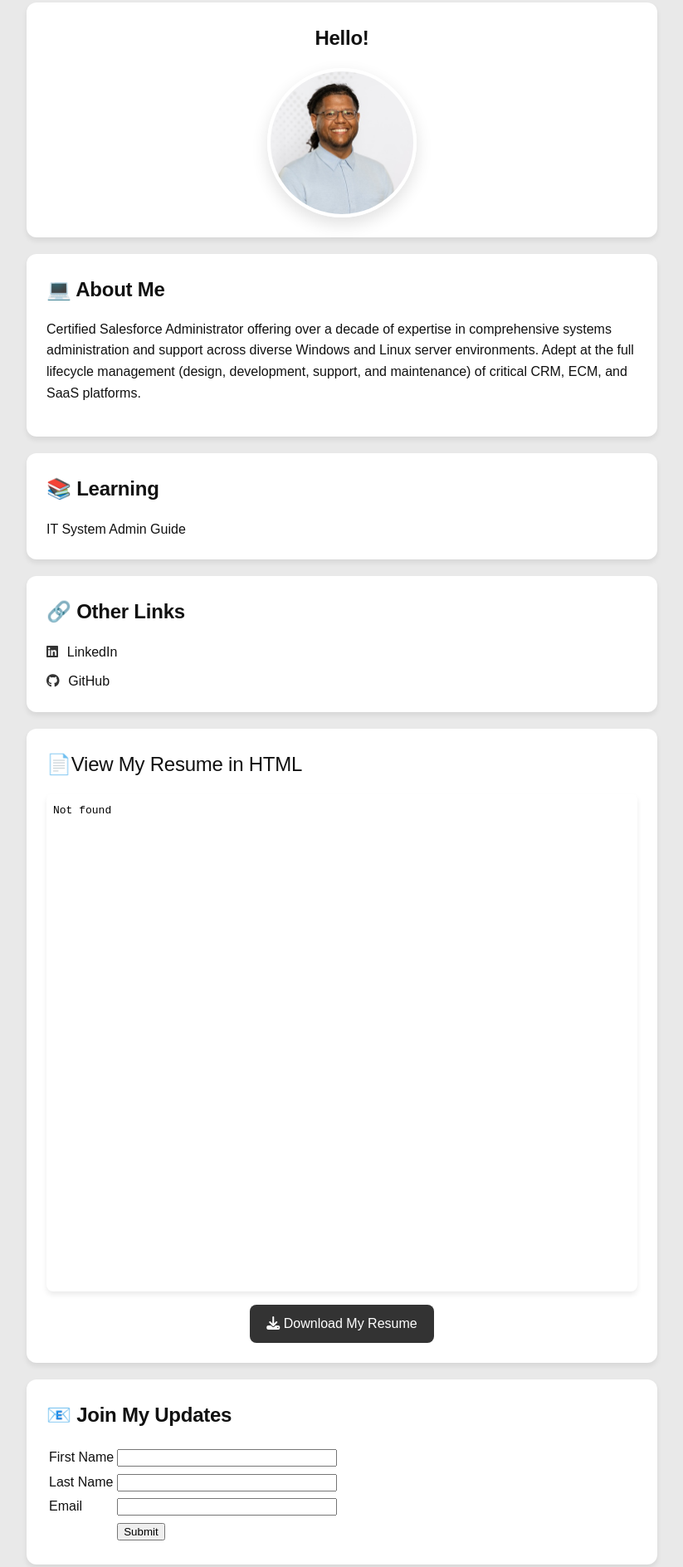
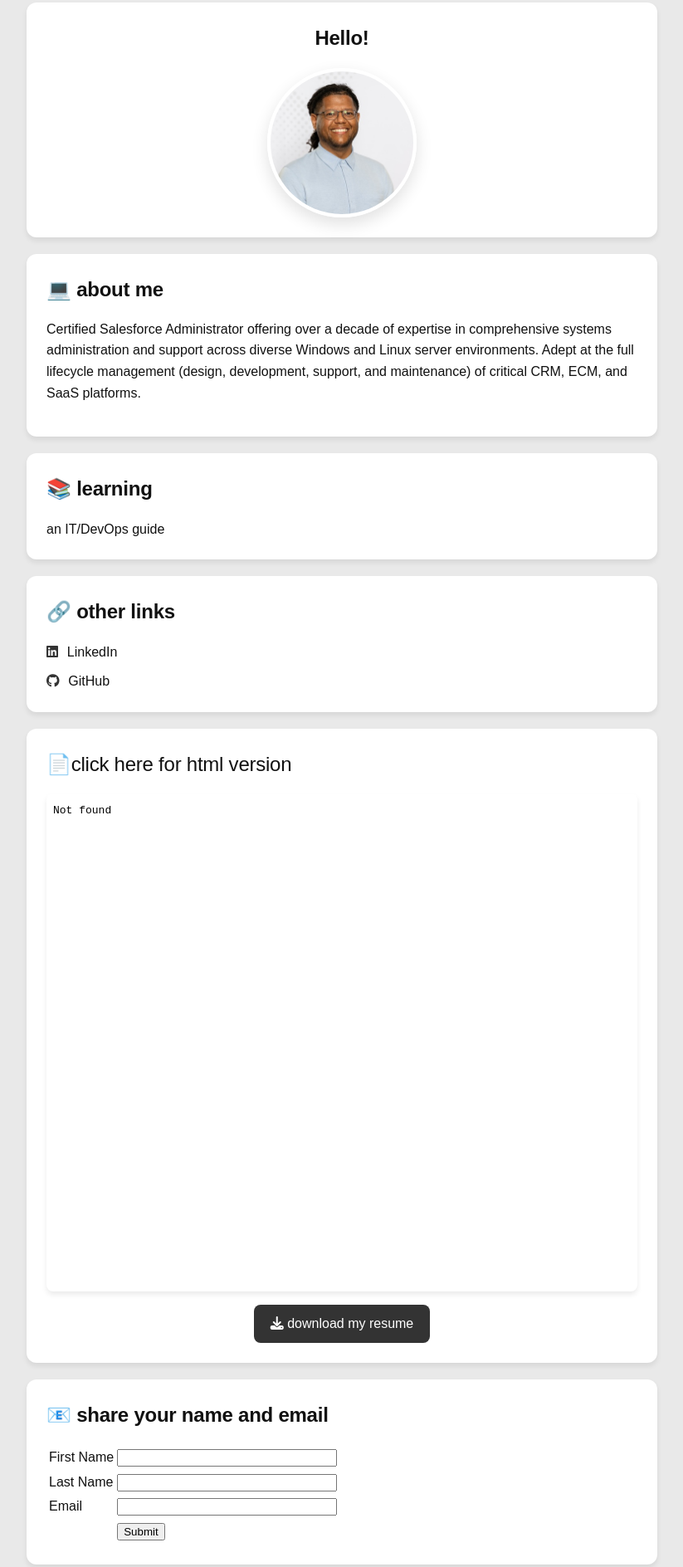
Before and after one commit to JuanVictoriano/juanvictoriano, a plain HTML site: page index.html in a window 1280 px wide. Shown: the part 238-2126 px from the top of the page at 83% size, without its empty margins (228-1051 px from the left). Drawn offline with Linux system fonts and the light colour scheme.

Commit message:
Update index.html
updated front-end ui

```diff
--- a/index.html
+++ b/index.html
@@ -16,10 +16,10 @@
 <body>
     <nav aria-label="Primary">
         <div class="nav-inner">
-            <a href="#about">About</a>
-            <a href="#learning">Learning</a>
-            <a href="#web_form_section">Contact Me</a>
-            <a href="#resume">Resume</a>
+            <a href="#about">about</a>
+            <a href="#learning">learning</a>
+            <a href="#web_form_section">contact me</a>
+            <a href="#resume">resume</a>
         </div>
     </nav>
     <header>
@@ -33,40 +33,40 @@
         </section>
 
         <section id="about" class="about-me no-select">
-            <h2>&#128187; About Me</h2>
+            <h2>&#128187; about me</h2>
             <p>Certified Salesforce Administrator offering over a decade of expertise in comprehensive systems administration and support across diverse Windows and Linux server environments. Adept at the full lifecycle management (design, development, support, and maintenance) of critical CRM, ECM, and SaaS platforms.</p>
         </section>
 
         <section id="learning" class="learning">
-            <h2>&#128218; Learning</h2>
+            <h2>&#128218; learning</h2>
             <ul>
-                <li><a href="https://juanvictoriano.github.io/juanvictoriano/cheat-sheet.html" target="_blank" rel="noopener noreferrer">IT System Admin Guide</a></li>
+                <li><a href="https://juanvictoriano.github.io/juanvictoriano/cheat-sheet.html" target="_blank" rel="noopener noreferrer">an IT/DevOps guide</a></li>
             </ul>
         </section>
         <!--<section id="contact" class="contact no-select">
-            <h2>&#128242; Contact Me</h2>
+            <h2>&#128242; contact me</h2>
             <ul>
                 <li><i class="fas fa-envelope" aria-hidden="true"></i> jvictoriano410@gmail.com</li>
                 <li><i class="fas fa-phone" aria-hidden="true"></i> 646-737-4915</li>
             </ul>
         </section>-->
         <section class="social">
-            <h2>&#128279; Other Links</h2>
+            <h2>&#128279; other links</h2>
             <ul>
                 <li><a href="https://www.linkedin.com/in/juanvictoriano" target="_blank" rel="noopener noreferrer"><i class="fab fa-linkedin" aria-hidden="true"></i> LinkedIn</a></li>
                 <li><a href="https://github.com/JuanVictoriano" target="_blank" rel="noopener noreferrer"><i class="fab fa-github" aria-hidden="true"></i> GitHub</a></li>
             </ul>
         </section>
         <section id="resume" class="resume">
-            <h2>&#128196;<a href="https://juanvictoriano.github.io/juanvictoriano/Juan_Victoriano_Resume.html" target="_blank" rel="noopener noreferrer">View My Resume in HTML</a></h2>
+            <h2>&#128196;<a href="https://juanvictoriano.github.io/juanvictoriano/Juan_Victoriano_Resume.html" target="_blank" rel="noopener noreferrer">click here for html version</a></h2>
             <iframe src="Juan_Victoriano_Resume.pdf"></iframe>
             <div class="download-resume">
-                <a href="Juan_Victoriano_Resume.pdf" download><i class="fas fa-download"></i> Download My Resume</a>
+                <a href="Juan_Victoriano_Resume.pdf" download><i class="fas fa-download"></i> download my resume</a>
             </div>
         </section>
         </section>
         <section id="web_form_section" class="web_form_section">
-            <h2>&#128231; Join My Updates</h2>
+            <h2>&#128231; share your name and email</h2>
             <div class="web_form">
     <form action="https://webto.salesforce.com/servlet/servlet.WebToLead?encoding=UTF-8&orgId=00Dbm00000AkTVu" method="POST">
 
```
